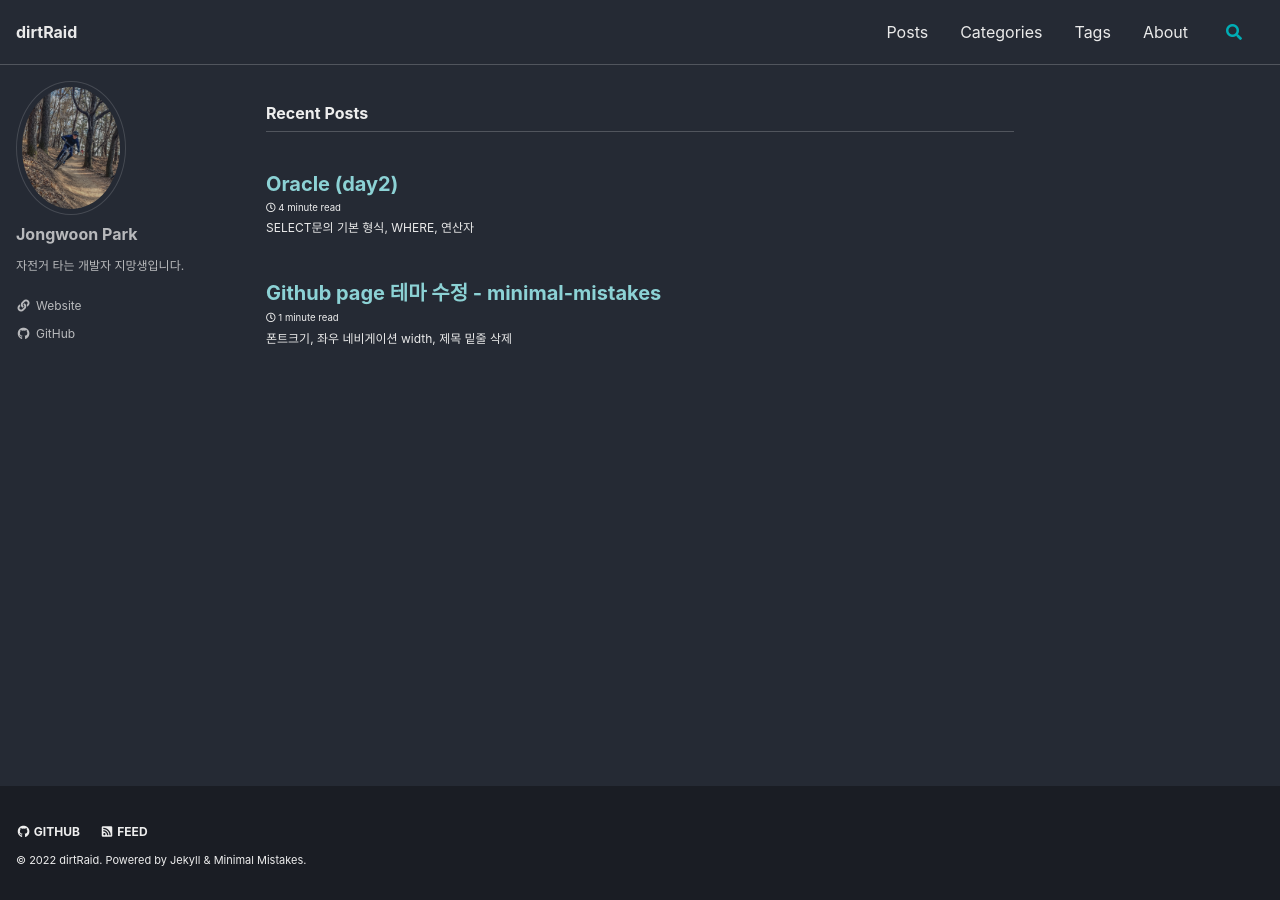
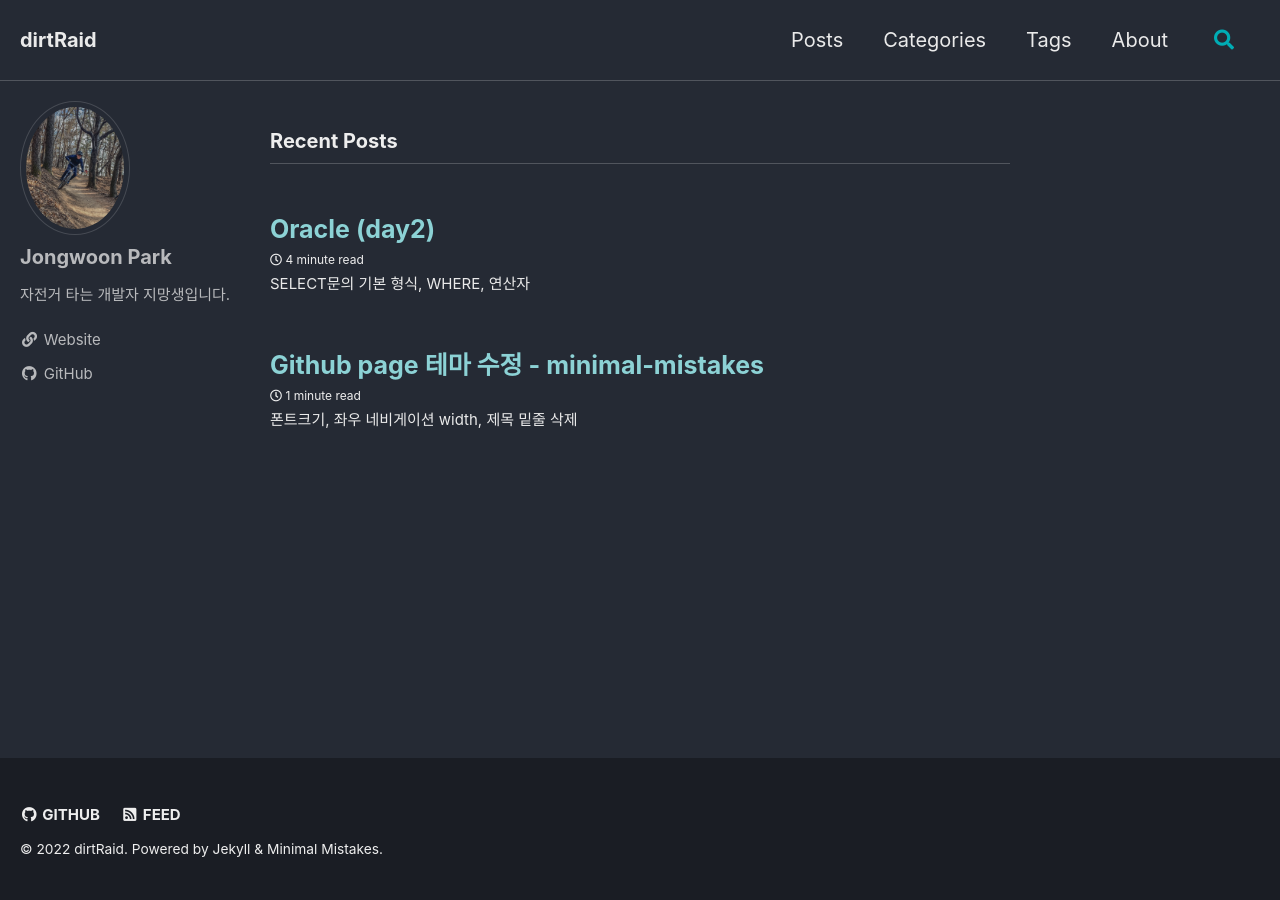
Before and after one commit to nortiz1349/dirtRaid, a Jekyll site: the page built from index.html, in a window 1280 px wide. Built offline with Jekyll 4.4.1, drawn with Linux system fonts in a browser that asks for light colours; cached includes are drawn as plain includes; some web fonts are replaced; the list of posts is cut into pages by our own code.

Commit message:
폰트 사이즈!

```diff
--- a/_sass/minimal-mistakes/_reset.scss
+++ b/_sass/minimal-mistakes/_reset.scss
@@ -11,15 +11,15 @@ html {
   font-size: 16px;
 
   @include breakpoint($medium) {
-    font-size: 16px;
+    font-size: 18px;
   }
 
   @include breakpoint($large) {
-    font-size: 16px;
+    font-size: 20px;
   }
 
   @include breakpoint($x-large) {
-    font-size: 16px;
+    font-size: 20px;
   }
 
   -webkit-text-size-adjust: 100%;
```
